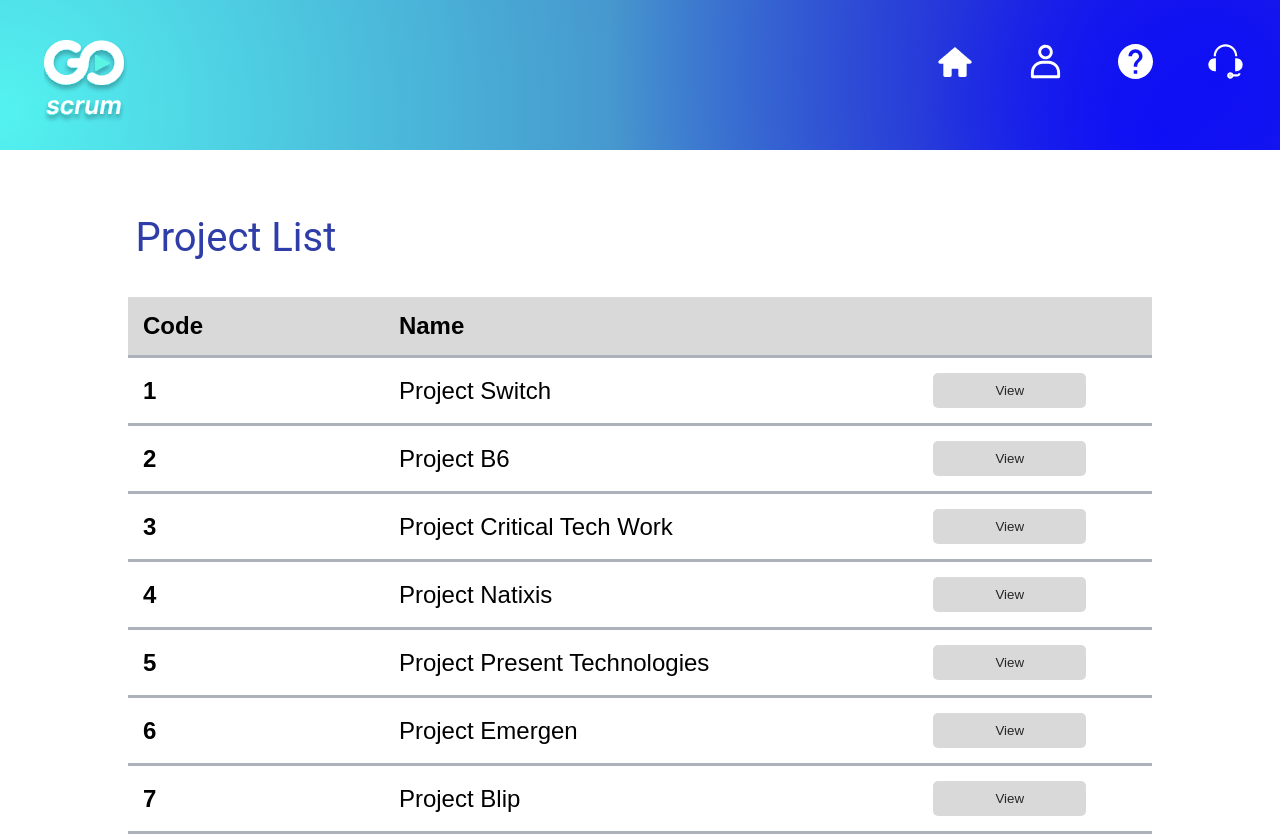
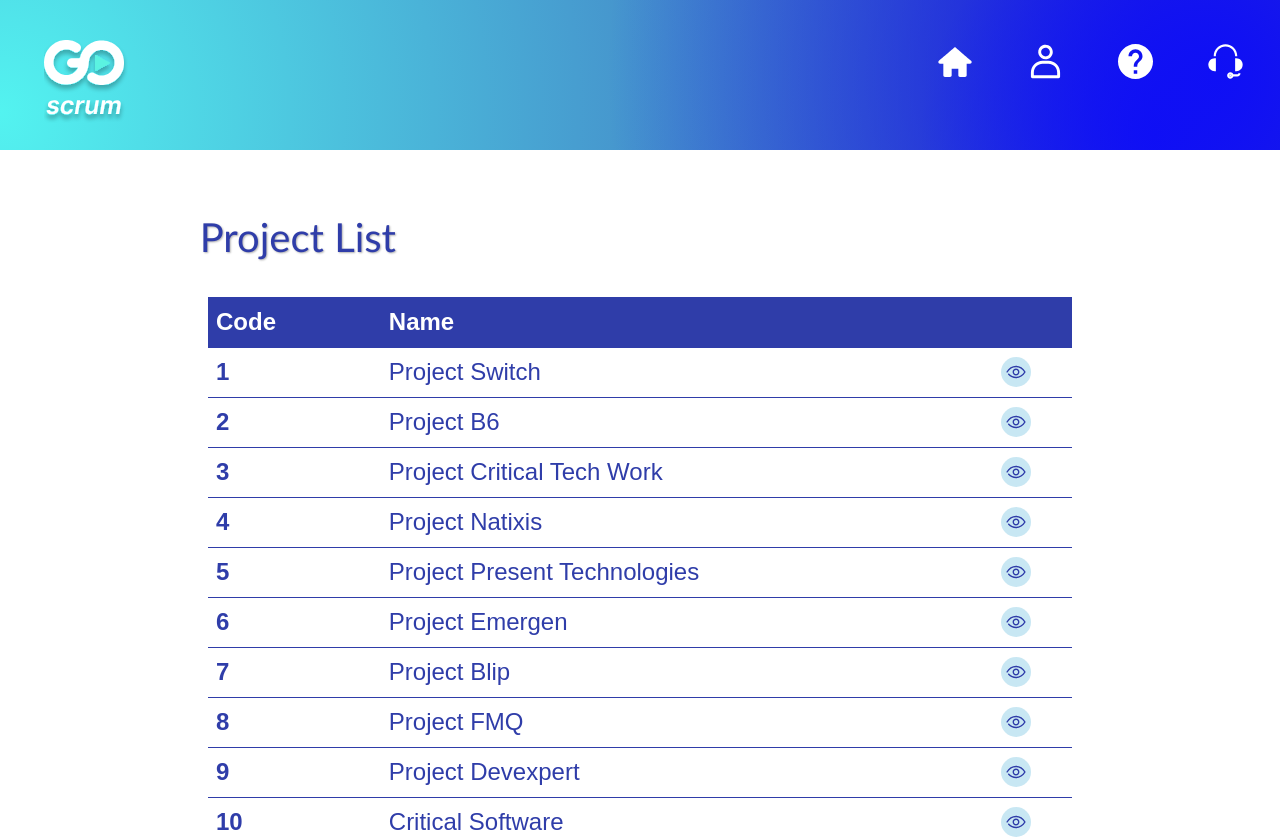
Before and after one commit to ivo-menezes/project_g3, a React (Create React App) app in the folder ui/: page /listProjects in a window 1280 px wide. Shown: the top 839 px of the page. Built offline with nearby package versions, Linux system fonts and the light colour scheme.

Commit message:
T608: Redesign UI layout: More updates on Welcome and ListProjects pages  (addresses #125)

```diff
--- a/ui/public/style.css
+++ b/ui/public/style.css
@@ -4,6 +4,7 @@
     padding: 0;
     box-sizing: border-box;
     font-family: 'Poppins', sans-serif;
+    color: #2F3DA9;
 }
 
 
--- a/ui/src/components/table.js
+++ b/ui/src/components/table.js
@@ -4,7 +4,7 @@ import TableBody from './tablebody';
 
 const Table = ({ headers, data}) => {
     return (
-        <table className={'table-sprint'}>
+        <table className={'table'}>
             <TableHeader headers={headers} />
             <TableBody data={data}/>
         </table>
--- a/ui/src/index.css
+++ b/ui/src/index.css
@@ -11,6 +11,56 @@ code {
   font-family: source-code-pro, Menlo, Monaco, Consolas, 'Courier New',
     monospace;
 }
+
+
+/* TABLE FORMATTING FOR LISTPROJECTS AND ALL!*/
+
+.table{
+  width: 75%;
+  border-collapse: collapse;
+  margin: 0 auto;
+  font-size: 1.5rem;
+  text-align: center;
+}
+
+
+.table-header {
+  background: #2F3DA9;
+}
+
+.table-header th {
+  color: white; /* Set the font color for the table header */
+}
+
+.table th,
+.table td {
+  padding: 8px;
+  text-align: left;
+  border-bottom: 1px solid #2F3DA9;
+  height: 50px; /* Set the desired height for th and td rows */
+}
+.table th:first-child,
+.table td:first-child {
+  font-weight: bold;
+  width: 20%;
+}
+.table th:not(:first-child),
+.table td:not(:first-child) {
+  width: 60%;
+}
+.button-view {
+  width: 30px;
+  display: table;
+  margin-left: 60%;
+  background-color: rgba(73, 176, 215, 0.3);
+  border: none;
+  padding: 4px;
+  border-radius: 60px;
+  cursor: pointer;
+}
+
+.table tr:hover {background-color: lightblue;}
+
 
 /* Welcome page style */
 
@@ -104,6 +154,10 @@ code {
   top: 43vh;
 }
 
+.subtitle-welcome span {
+  color: #FFFFFF;
+}
+
 .button-welcome {
   height: 66px;
   width: 150px;
@@ -128,26 +182,42 @@ a:link {
   text-decoration: none; /*make sure that links are not underlined in buttons */
 }
 
-/* List Projects page style */
+/* List Projects page style
+
+font-family: 'Open Sans', sans-serif;
+font-weight: normal;
+font-size: 200%;
+line-height: 40px;
+display: flex;
+align-items: center;
+text-align: center;
+color: #FFFFFF;
+position: relative;
+top: 43vh;*/
 
 
 .header-listProjects {
   position: relative;
   width: 253px;
   height: 47px;
-  left: 5.5vw;
+  left: 15.6vw;
   top: 8vh;
   color: #2F3DA9;
-  font-family: 'Roboto', sans-serif;
+  font-family: 'Optima', sans-serif;
   font-style: normal;
-  font-weight: 400;
+  font-weight: normal;
   font-size: 40px;
+  text-shadow: 1px 1px 2px rgba(0, 0, 0, 0.3);
   line-height: 47px;
 }
 
 .table-container {
   margin-top: 100px;
-
+  width: 90vw;
+  display: flex;
+  justify-content: center;
+  margin-left: auto;
+  margin-right: auto;
 }
 
 
@@ -314,41 +384,9 @@ a:link {
   border-color: #4b9cdb;
 }
 
-.table-sprint{
-  width: 80%;
-  border-collapse: collapse;
-  margin: 0 auto;
-  font-size: 1.5rem;
-  text-align: center;
-}
 
-.table-sprint th,
-.table-sprint td {
-  padding: 15px;
-  text-align: left;
-  border-bottom: 3px solid #ABB2B9;
-}
-.table-sprint th:first-child,
-.table-sprint td:first-child {
-  font-weight: bold;
-  width: 20px;
-}
-.table-sprint th:not(:first-child),
-.table-sprint td:not(:first-child) {
-  width: 100px;
-}
-.sprint-button-view {
-  width: 60%;
-  display: table;
-  margin: 0 auto;
-  background-color: #d9d9d9;
-  color: #262626;
-  border: none;
-  padding: 10px 15px;
-  border-radius: 5px;
-  cursor: pointer;
-}
-.table-sprint tr:hover {background-color: lightblue;}
+
+
 
 
 /* Create Project page style */
@@ -622,7 +660,3 @@ a:link {
   margin-left: 10px;
   margin-right: 5%;
 }
-
-.table-header {
-  background: #d9d9d9;
-}
--- a/ui/src/pages/listProjects.js
+++ b/ui/src/pages/listProjects.js
@@ -27,12 +27,14 @@ const ListProjects = () => {
     const projects = projectList.map((project) => ({
         id: project.id,
         title: project.title,
-        view: (
-            <Button
-                className="sprint-button-view"
-                name={"View"}
-                onClick={() => handleRowClick(project.id)}
-            ></Button>
+        view: ( <>
+                <img
+                    className="button-view"
+                    src="Eye icon.svg"
+                    alt="View"
+                    onClick={() => handleRowClick(project.id)}
+                />
+            </>
         ),
     }));
 
@@ -43,7 +45,6 @@ const ListProjects = () => {
             <Header
                 className="header-listProjects"
                 text="Project List"
-                style={{ marginLeft: "65px" }}
             />
             <div className="table-container">
                 <Table data={projects} headers={headers} />
--- a/ui/src/pages/welcome.js
+++ b/ui/src/pages/welcome.js
@@ -4,18 +4,18 @@ import { Link } from "react-router-dom";
 
 const Welcome = () => {
     return (
-        <body class='welcome-page'>
-        <div className="title-welcome-container">
-            <Header className='title-welcome' text='Welcome!'/>
-            <div className="subtitle-welcome-container">
-                <Header className='subtitle-welcome' text={<span>Start exploring your<br />projects now</span>}/>
+        <div className="welcome-page">
+            <div className="title-welcome-container">
+                <Header className="title-welcome" text="Welcome!" />
+                <div className="subtitle-welcome-container">
+                    <Header className="subtitle-welcome" text={<span>Start exploring your<br />projects now</span>} />
+                </div>
+                <Link to="/listProjects">
+                    <Button className="button-welcome" name="Projects" />
+                </Link>
             </div>
-            <Link to='/listProjects'>
-                <Button className='button-welcome' name='Projects'/>
-            </Link>
         </div>
-        </body>
-    )
-}
+    );
+};
 
 export default Welcome;
```
Also changed, not shown: ui/public/Eye icon.svg (added).
